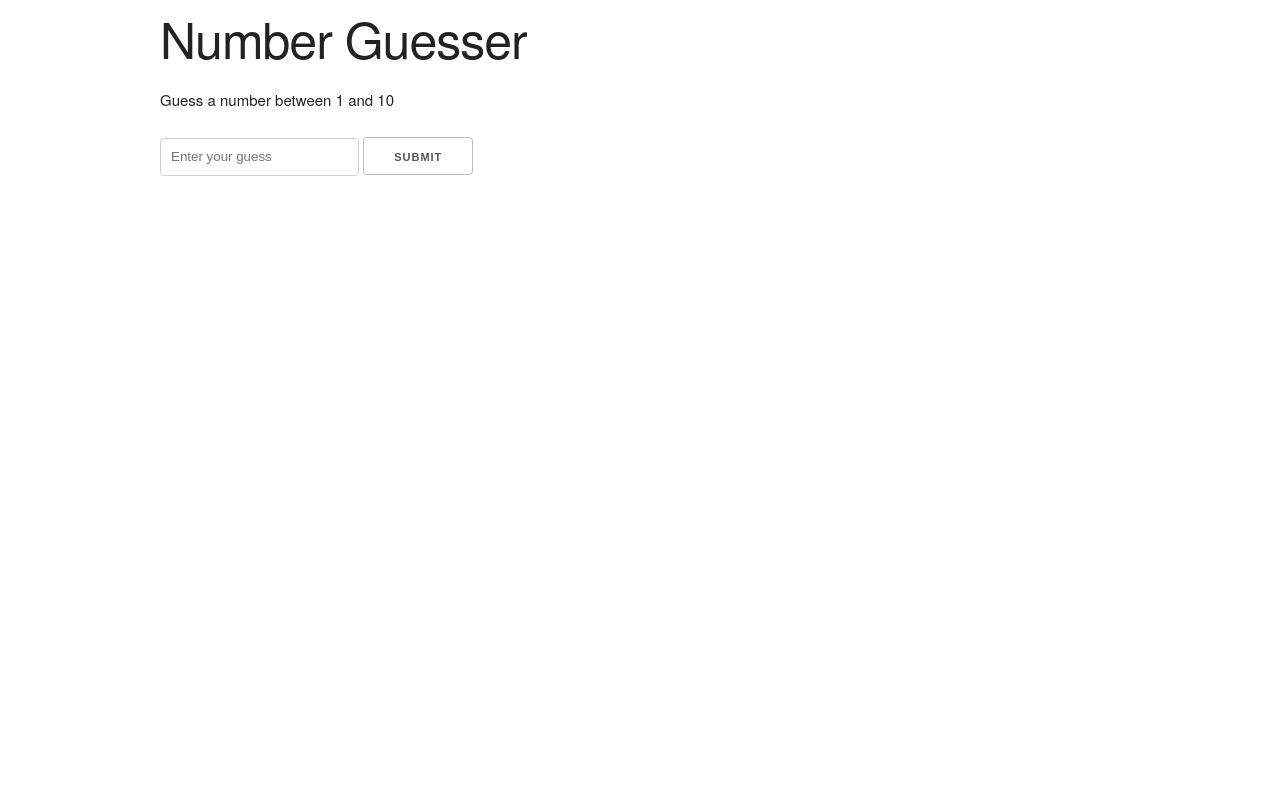
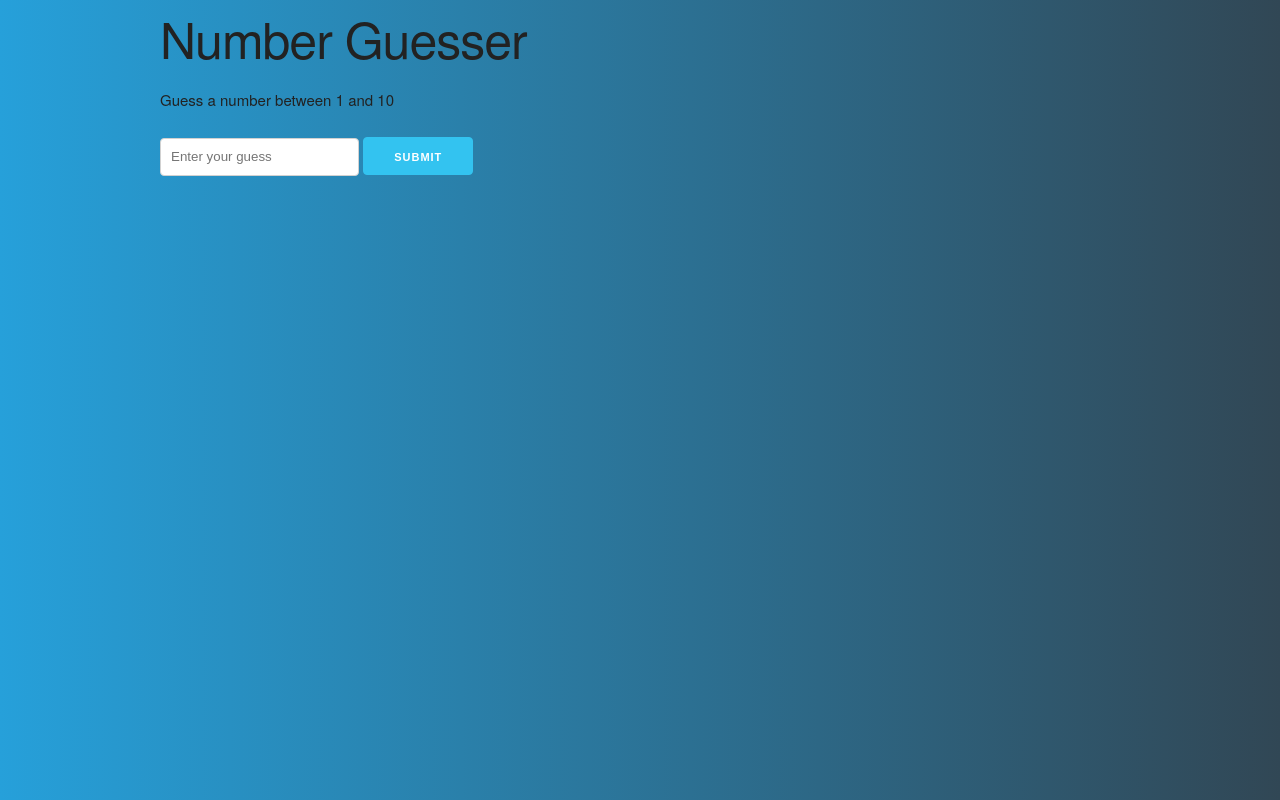
Before and after one commit to BojanMrkaja/NumberGuesserJS-, a plain HTML site: page index.html in a window 1280 px wide. Drawn offline with nearby package versions, Linux system fonts and the light colour scheme.

Commit message:
add new background

```diff
--- a/index.html
+++ b/index.html
@@ -1,22 +1,34 @@
 <!DOCTYPE html>
 <html lang="en">
+
 <head>
     <meta charset="UTF-8">
     <meta name="viewport" content="width=device-width, initial-scale=1.0">
     <meta http-equiv="X-UA-Compatible" content="ie=edge">
     <title>Number Guesser</title>
     <link rel="stylesheet" href="https://cdnjs.cloudflare.com/ajax/libs/skeleton/2.0.4/skeleton.min.css" />
+
+    <style>
+        body{
+            background: #314755;
+            background: -webkit-linear-gradient(to right, #26a0da, #314755);
+            background: linear-gradient(to right, #26a0da, #314755);
+        }
+
+    </style>
 </head>
+
 <body>
     <div class="container">
         <h1>Number Guesser</h1>
         <div id="game">
             <p>Guess a number between <span class="min-num"></span> and <span class="max-num"></span></p>
             <input type="number" id="guess-input" placeholder="Enter your guess">
-            <input type="submit" value="submit" id="guess-btn">
+            <input type="submit" value="submit" class="button-primary" id="guess-btn">
             <p class="message"></p>
         </div>
     </div>
     <script src="main.js"></script>
 </body>
+
 </html>
```
Also changed, not shown: main.js (indentation only).
